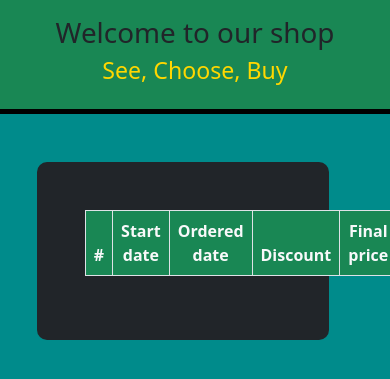
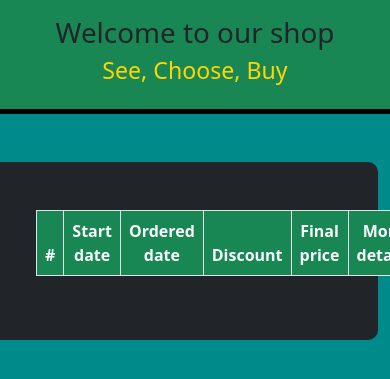
Before and after one commit to sepehrab1996/online-shop, a Django app: page /en/orders/orders-history/ in a window 390 px wide; the page is wider, and only the part inside the window is pictured. Shown: the part 115-494 px from the top of that part. Run offline with Django 3.2, Linux system fonts and the light colour scheme; a user stored in the database is signed in; tables that the repository leaves empty hold one stand-in row (values such as "Sample post"); lists and menus that the app fills with data are empty; some libraries are stand-ins or nearby versions.

Commit message:
change style of order history page

```diff
--- a/templates/orders/orders_history.html
+++ b/templates/orders/orders_history.html
@@ -2,7 +2,7 @@
 {% load i18n %}
 {% block content %}
     <div class="row d-flex justify-content-center w-100">
-        <div class="col-9 bg-dark p-5 mt-5" style="border-radius: 10px">
+        <div class="col-md-9 bg-dark p-5 mt-5" style="border-radius: 10px">
             <table class="table table-bordered" style="text-align: center">
                 <thead class="bg-success text-light">
                 <tr>
```
